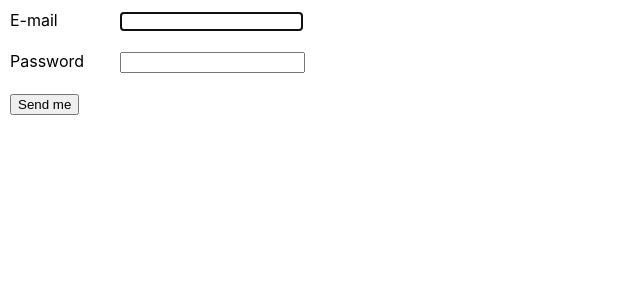
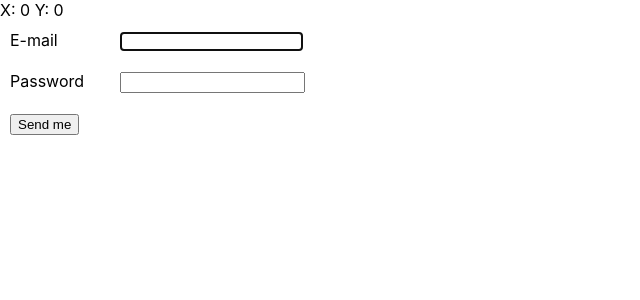
Before and after one commit to patrykomiotek/eoapp, a React (Create React App) app: page / in a window 1280 px wide. Shown: the top 300 px of the page, without its empty margins (0-640 px from the left). Built offline with nearby package versions, Linux system fonts and the light colour scheme.

Commit message:
useViewPort hook

```diff
--- a/src/App.tsx
+++ b/src/App.tsx
@@ -3,6 +3,7 @@ import { Main, Text } from './components/Text';
 import { Generator } from './components/Generator';
 import { LoginForm } from './components/LoginForm';
 import { Counter } from './components/Counter';
+import { useViewPort } from './hooks/useViewPort';
 
 const style = {
   color: 'red',
@@ -11,10 +12,12 @@ const style = {
 
 // const App = () => {
 function App() {
+  const size = useViewPort();
   return (
     <div className="App">
 
       {/* <Counter /> */}
+      X: {size.x} Y: {size.y}
       <LoginForm />
       {/* <Generator /> */}
 
--- /dev/null
+++ b/src/hooks/useViewPort.ts
@@ -0,0 +1,22 @@
+import { useState, useEffect } from 'react';
+
+export const useViewPort = () => {
+  const [size, setSize] = useState({ x: 0, y: 0});
+
+  useEffect(() => {
+    const resize = () => {
+      setSize({
+        x: window.innerWidth,
+        y: window.innerHeight,
+      });
+    }
+
+    window.addEventListener('resize', resize);
+
+    return () => {
+      window.removeEventListener('resize', resize);
+    }
+  }, []);
+
+  return size;
+}
```
